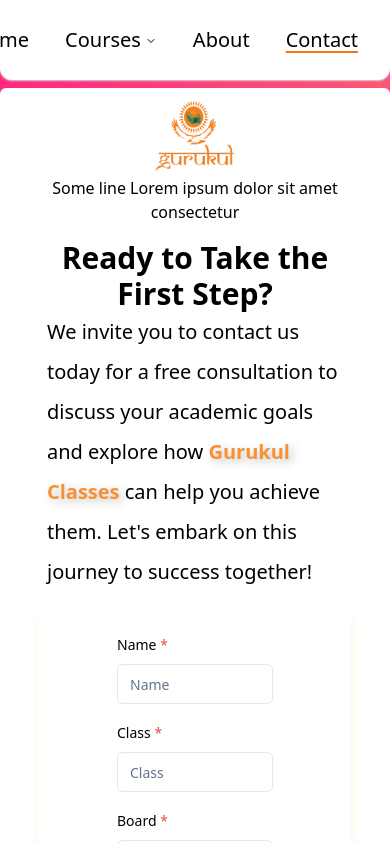
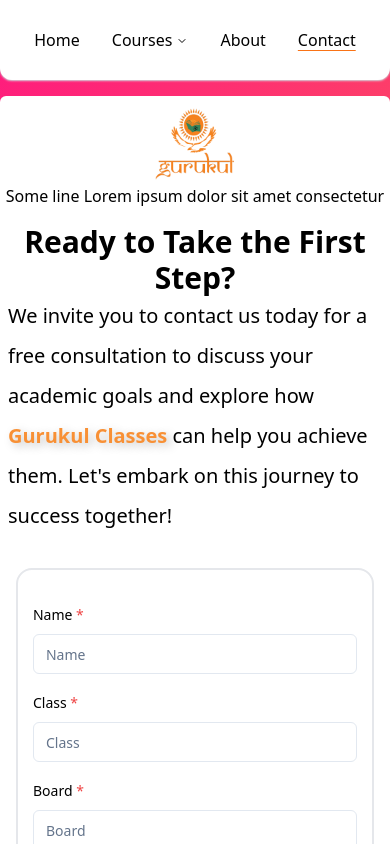
Before and after one commit to K-ash-ish/cc-web, a React (Vite) app: page /contact in a window 390 px wide. Shown: the top 844 px of the page. Built offline with nearby package versions, Linux system fonts and the light colour scheme.

Commit message:
layout fix

```diff
--- a/src/components/About.jsx
+++ b/src/components/About.jsx
@@ -2,7 +2,7 @@
 
 function About() {
   return (
-    <section className="bg-white card rounded-2xl min-h-full  md:w-4/6 w-4/5 mx-auto my-4 flex flex-col  ">
+    <section className="bg-white card rounded-2xl min-h-full  md:w-4/6 w-11/12 mx-auto my-4 flex flex-col  ">
       <div className="  flex flex-col  items-center w-full  ">
         <img
           src="unnamed.webp"
--- a/src/components/Contact.jsx
+++ b/src/components/Contact.jsx
@@ -15,8 +15,8 @@
   });
 
   return (
-    <section className="bg-white rounded-md flex flex-col items-center md:items-stretch md:flex-row  min-h-[80%]  md:w-11/12 md:mx-auto md:my-4 my-2 ">
-      <div className="  flex  flex-col gap-4 md:gap-0 md:justify-evenly md:my-0 my-2  md:w-1/2 w-4/5 ">
+    <section className="bg-white rounded-md flex flex-col items-center  md:flex-row gap-2 md:px-4  md:min-h-[600px] md:w-5/6  w-full  mx-auto my-4  ">
+      <div className="  flex  flex-col gap-4 md:gap-0 md:justify-evenly md:my-0 my-2  md:w-1/2 w-full   md:h-[400px]">
         <div className="  flex flex-col  items-center w-full  ">
           <img
             src="unnamed.webp"
@@ -44,8 +44,8 @@
           </p>
         </div>
       </div>
-      <div className="md:w-1/2 w-4/5 shadow-lg shadow-orange-100 rounded-2xl py-4 md:py-0 md:shadow-none justify-around md:flex md:flex-col">
-        <div className="w-1/2 mx-auto ">
+      <div className="md:w-1/2 w-11/12 border-2 md:border-none my-4 md:my-0 rounded-2xl py-4 md:py-0 justify-around md:flex md:flex-col">
+        <div className="md:w-1/2 w-11/12 mx-auto ">
           <Form {...form}>
             <form className="space-y-4 my-4">
               <FormFieldComp form={form} fieldName="Name" required={true} />
--- a/src/components/HeroSection.jsx
+++ b/src/components/HeroSection.jsx
@@ -1,6 +1,6 @@
 function HeroSection() {
   return (
-    <section className="hero-section  h-full flex  md:justify-around items-center  relative overflow-hidden">
+    <section className="hero-section h-screen    flex  md:justify-around items-center  relative overflow-hidden">
       <div className=" md:w-[40%] h-[70%]  md:h-[60%] text-white flex flex-col md:gap-10  items-center md:justify-around justify-evenly z-10">
         <div className="px-4  h-1/2 flex flex-col justify-around gap-2 md:h-auto">
           <h1 className="md:text-5xl text-6xl font-bold md:my-2  ">
@@ -16,6 +16,7 @@
         </button>
       </div>
       <div className=" hidden hero-logo z-10 md:flex bg-white min-w-[400px] min-h-[400px]  md:justify-center rounded-full  ">
+        {" "}
         <img
           src="unnamed.webp"
           alt="logo"
--- a/src/components/Testimonials.jsx
+++ b/src/components/Testimonials.jsx
@@ -44,8 +44,8 @@
     },
   ];
   return (
-    <section className="bg-[#41C9E2] testimonials  md:h-full capitalize flex flex-col items-center gap-6 py-2 ">
-      <div className=" bg-rose-500 shadow-rose-500 shadow-md text-white md:px-4 px-3 py-2 md:py-2 rounded-md md:text-2xl font-medium">
+    <section className="bg-[#41C9E2] testimonials  h-screen capitalize flex flex-col items-center gap-6 py-2 ">
+      <div className=" border-2  py-2 px-4 rounded-md shadow-sm shadow-gray-100 my-4 text-2xl font-medium">
         Testimonials
       </div>
       <h2 className=" md:text-5xl text-3xl text-white font-semibold text-center">
--- a/src/components/layout/Footer.jsx
+++ b/src/components/layout/Footer.jsx
@@ -21,7 +21,7 @@
     addres: "Some line Lorem ipsum dolor sit amet consectetur ",
   };
   return (
-    <footer className="bg-white md:min-h-[320px] flex md:flex-row flex-col md:gap-0 gap-3 md:justify-evenly md:items-center md:border-none border-2 border-dashed border-orange-200 rounded-2xl py-4 px-2 md:px-0 md:py-2 md:my-0 my-4 mx-2    ">
+    <footer className="bg-white md:min-h-[320px] flex md:flex-row flex-col md:gap-0 gap-3 md:justify-evenly md:items-center md:border-none border-2 border-dashed border-orange-200 rounded-2xl py-4 px-2 md:px-0 md:py-2 md:px-2 md:my-0 my-4 mx-2    ">
       <div className=" flex justify-around items-center md:flex-col md:justify-normal md:items-start  gap-3 capitalize ">
         <div className="  md:flex md:justify-start  ">
           <img
--- a/src/components/layout/Navbar.jsx
+++ b/src/components/layout/Navbar.jsx
@@ -11,7 +11,7 @@
 
 function Navbar() {
   return (
-    <div className=" w-full shadow-sm shadow-gray-300 rounded-b-xl   mx-auto flex justify-end items-center py-4  bg-white   px-4 min-h-20 ">
+    <div className=" w-full shadow-sm shadow-gray-300 rounded-b-xl   mx-auto flex md:justify-end justify-center items-center py-4  bg-white   px-4 min-h-20 ">
       <NavigationMenu>
         <NavigationMenuList>
           <NavigationMenuItem>
@@ -30,7 +30,28 @@
           </NavigationMenuItem>
           <NavigationMenuItem>
             <NavigationMenuTrigger>Courses</NavigationMenuTrigger>
-            <NavigationMenuContent></NavigationMenuContent>
+            <NavigationMenuContent>
+              <ul className=" capitalize grid  gap-3 p-4 bg-white w-[350px] md:w-[250px]  ">
+                <Link
+                  to="/"
+                  className=" hover:bg-gray-100 transition-all duration-500 bg-gray-200 p-2 rounded-md"
+                >
+                  Mp Board
+                </Link>
+                <Link
+                  to="/"
+                  className=" hover:bg-gray-100 transition-all duration-500 bg-gray-200 p-2 rounded-md"
+                >
+                  cbse Board
+                </Link>
+                <Link
+                  to="/"
+                  className=" hover:bg-gray-100 transition-all duration-500 bg-gray-200 p-2 rounded-md"
+                >
+                  Icse Board
+                </Link>
+              </ul>
+            </NavigationMenuContent>
           </NavigationMenuItem>
 
           <NavigationMenuItem>
--- a/src/components/ui/navigation-menu.jsx
+++ b/src/components/ui/navigation-menu.jsx
@@ -10,7 +10,7 @@
     <NavigationMenuPrimitive.Root
       ref={ref}
       className={cn(
-        "relative z-10 flex max-w-max flex-1 items-center justify-center",
+        "relative z-20 flex max-w-max flex-1 items-center justify-center",
         className
       )}
       {...props}
@@ -26,7 +26,7 @@
   <NavigationMenuPrimitive.List
     ref={ref}
     className={cn(
-      "group flex flex-1 list-none items-center justify-center space-x-1",
+      "group flex flex-1 list-none items-center justify-center md:space-x-1 space-x-0",
       className
     )}
     {...props}
@@ -37,7 +37,7 @@
 const NavigationMenuItem = NavigationMenuPrimitive.Item;
 
 const navigationMenuTriggerStyle = cva(
-  "group inline-flex h-10 w-max items-center justify-center rounded-md bg-transparent px-4 py-2 text-xl  font-medium transition-colors hover:bg-slate-100 text-black hover:text-black focus:bg-slate-100 focus:text-slate-900 focus:outline-none disabled:pointer-events-none disabled:opacity-50 data-[active]:bg-slate-100/50 data-[state=open]:bg-slate-100/50 dark:bg-slate-950 dark:hover:bg-slate-800 dark:hover:text-slate-50 dark:focus:bg-slate-800 dark:focus:text-slate-50 dark:data-[active]:bg-slate-800/50 dark:data-[state=open]:bg-slate-800/50"
+  " group inline-flex h-10 w-max items-center justify-center rounded-md bg-transparent px-4 py-2 md:text-xl  font-medium transition-colors hover:bg-slate-100 text-black hover:text-black focus:bg-slate-100 focus:text-slate-900 focus:outline-none disabled:pointer-events-none disabled:opacity-50 data-[active]:bg-slate-100/50 data-[state=open]:bg-slate-100/50 dark:bg-slate-950 dark:hover:bg-slate-800 dark:hover:text-slate-50 dark:focus:bg-slate-800 dark:focus:text-slate-50 dark:data-[active]:bg-slate-800/50 dark:data-[state=open]:bg-slate-800/50"
 );
 
 const NavigationMenuTrigger = React.forwardRef(
@@ -63,7 +63,7 @@
     <NavigationMenuPrimitive.Content
       ref={ref}
       className={cn(
-        "left-0 top-0 w-full data-[motion^=from-]:animate-in data-[motion^=to-]:animate-out data-[motion^=from-]:fade-in data-[motion^=to-]:fade-out data-[motion=from-end]:slide-in-from-right-52 data-[motion=from-start]:slide-in-from-left-52 data-[motion=to-end]:slide-out-to-right-52 data-[motion=to-start]:slide-out-to-left-52 md:absolute md:w-auto",
+        " left-0 top-0 w-full data-[motion^=from-]:animate-in data-[motion^=to-]:animate-out data-[motion^=from-]:fade-in data-[motion^=to-]:fade-out data-[motion=from-end]:slide-in-from-right-52 data-[motion=from-start]:slide-in-from-left-52 data-[motion=to-end]:slide-out-to-right-52 data-[motion=to-start]:slide-out-to-left-52 md:absolute md:w-auto",
         className
       )}
       {...props}
--- a/src/index.css
+++ b/src/index.css
@@ -4,11 +4,10 @@
 html,
 body,
 #root {
-  height: 100%;
+  min-height: 100%;
 }
 body {
-  background: linear-gradient(-45deg, #f89b29c8 0%, #ff0f7bef 100%);
-  background-attachment: fixed;
+  background: linear-gradient(-45deg, #f89b29f6 0%, #ff0f7bf6 100%);
 }
 .hero-section {
   /* background-color: #5356ffcc; */
```
